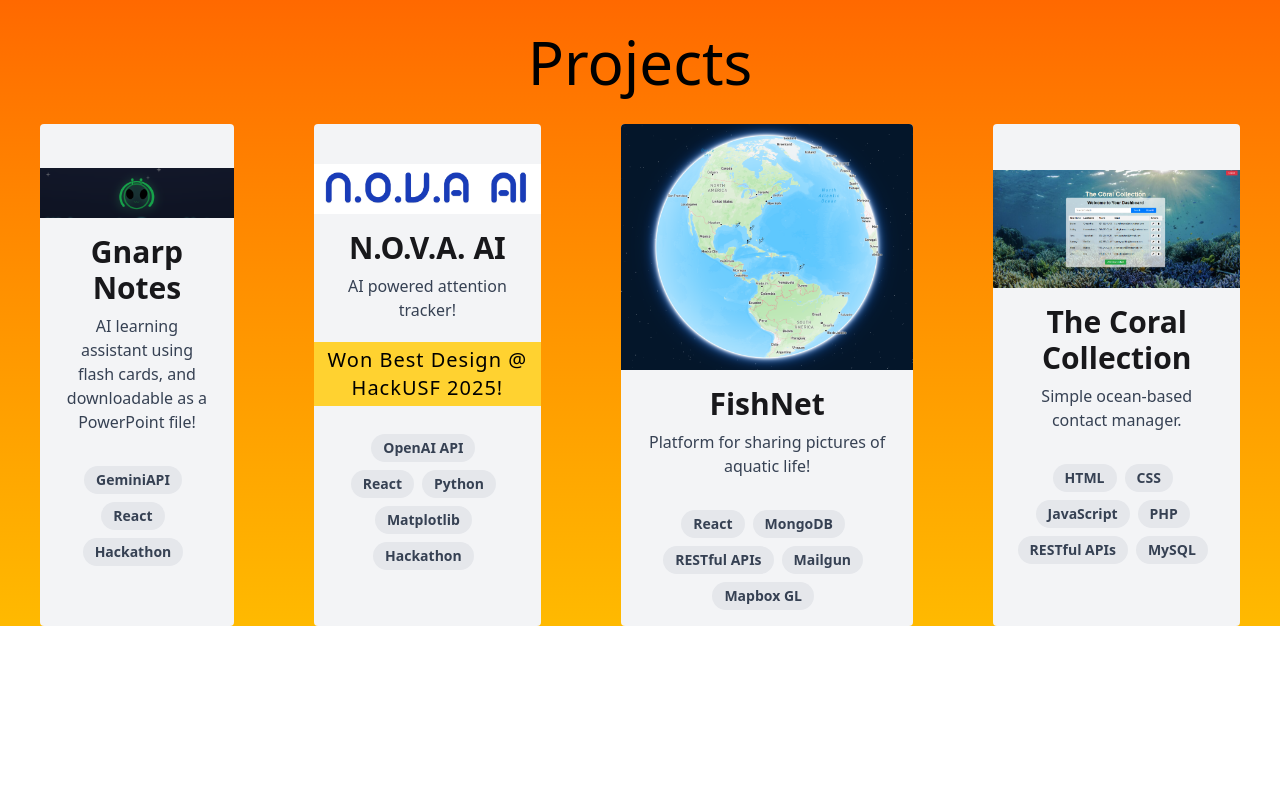
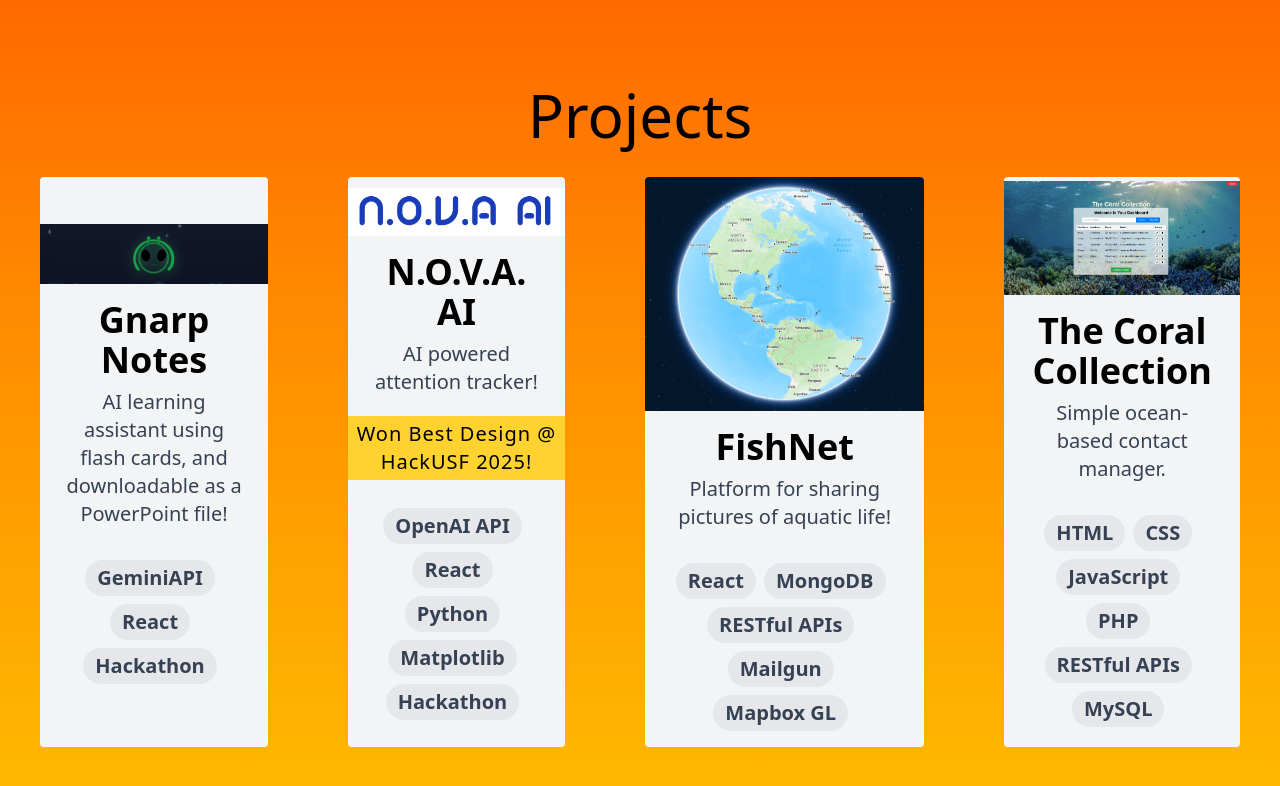
Before and after one commit to buhgowsh/svelte-portfolio, a SvelteKit app: page /projects in a window 1280 px wide. Shown: the top 786 px of the page. Built offline with nearby package versions, Linux system fonts and the light colour scheme; a web font is replaced by a local one; what tailwindcss-motion would draw is missing.

Commit message:
detail logic of card component

```diff
--- a/src/routes/projects/+page.svelte
+++ b/src/routes/projects/+page.svelte
@@ -7,16 +7,15 @@
 
 <!-- Start of the projects section, filled with cards -->
 <div
-class="flex flex-col justify-center items-center bg-gradient-to-b from-orange-500 to-amber-400"
+  class="flex flex-col justify-center items-center bg-gradient-to-b from-orange-500 to-amber-400 h-screen"
 >
   <h1 class="text-black text-4xl md:text-6xl text-bold py-8">Projects</h1>
   <div id="cards" class="flex flex-col">
-    <div id="cards first row" class="flex flex-row flex-col mx-auto">
-
+    <div id="cards first row" class="flex flex-row mx-auto">
+      <!-- Loop through each index of the array, making a card for each entry -->
       {#each projects as cardData}
-            <Card details={cardData}/>
+        <Card details={cardData} />
       {/each}
-
     </div>
   </div>
 
--- a/src/routes/projects/Card.svelte
+++ b/src/routes/projects/Card.svelte
@@ -2,27 +2,28 @@
   import type { CardData } from "./interfaces";
   export let details: CardData;
 
+  // Displays the hidden modal box once a card is clicked on
   function openModal() {
     const modal = document.getElementById(details.modalID) as HTMLDialogElement;
-        if(modal) {
+    if (modal) {
       modal.showModal();
     }
   }
 </script>
 
+<!-- The actual card part -->
 <button
   class="mx-10 max-w-sm rounded overflow-hidden bg-gray-100 transition delay-150 duration-300 ease-in-out hover:scale-110 hover:shadow-lg shadow-white motion-reduce:transition-none motionreduce:hover:transform-none"
   onclick={openModal}
 >
-    <img
-    class="w-full h-auto object-cover"
-    src={details.src}
-    alt={details.alt}
-    />
+  <img class="w-full h-auto object-cover" src={details.src} alt={details.alt} />
   <div class="px-6 py-4">
-        <div class="font-bold text-xl md:text-3xl mb-2">{details.title}</div>
-            <p class="text-gray-700 text-base">{details.overview}</p>
+    <div class="text-black font-bold text-xl md:text-3xl lg:text-4xl mb-2">
+      {details.title}
     </div>
+    <p class="text-gray-700 lg:text-xl text-base">{details.overview}</p>
+  </div>
+  <!-- Conditional that prints more info on the card if it exists in the data array -->
   {#if details.win}
     <div
       class="text-black text-lg md:text-xl -mx-6 mb-3 text-center py-1 px-1 my-1 tracking-wider bg-clip-border bg-amber-300"
@@ -31,18 +32,21 @@ onclick={openModal}
     </div>
   {/if}
   <div class="px-6 pt-4 pb-2">
+    <!-- Loop through each entry of the nested tag array, adding a tag for each entry -->
     {#each details.tags as tag}
       <span
-            class="inline-block bg-gray-200 rounded-full px-3 py-1 text-sm md:text-md font-semibold text-gray-700 mr-2 mb-2"
+        class="inline-block bg-gray-200 rounded-full px-3 py-1 text-sm md:text-md lg:text-xl font-semibold text-gray-700 mr-2 mb-2"
         >{tag}</span
       >
     {/each}
   </div>
 </button>
 
+<!-- Modal box that appears once the card is clicked on -->
 <dialog id={details.modalID} class="modal modal-bottom sm:modal-middle">
   <div class="modal-box">
     <h3 class="text-lg font-bold">Hello!</h3>
+    <!-- Same loop style as tags, but now for the modal box with just text in each entry -->
     {#each details.description as description}
       <p class="text-gray-700 text-base py-4">{description}</p>
     {/each}
```
Lines whose indentation alone changed are shown as unchanged.
